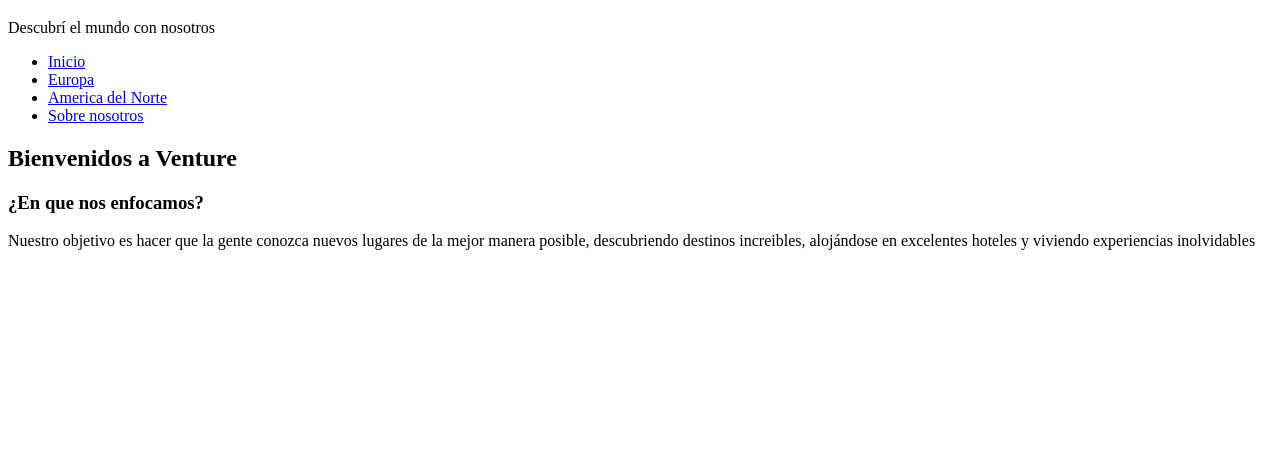
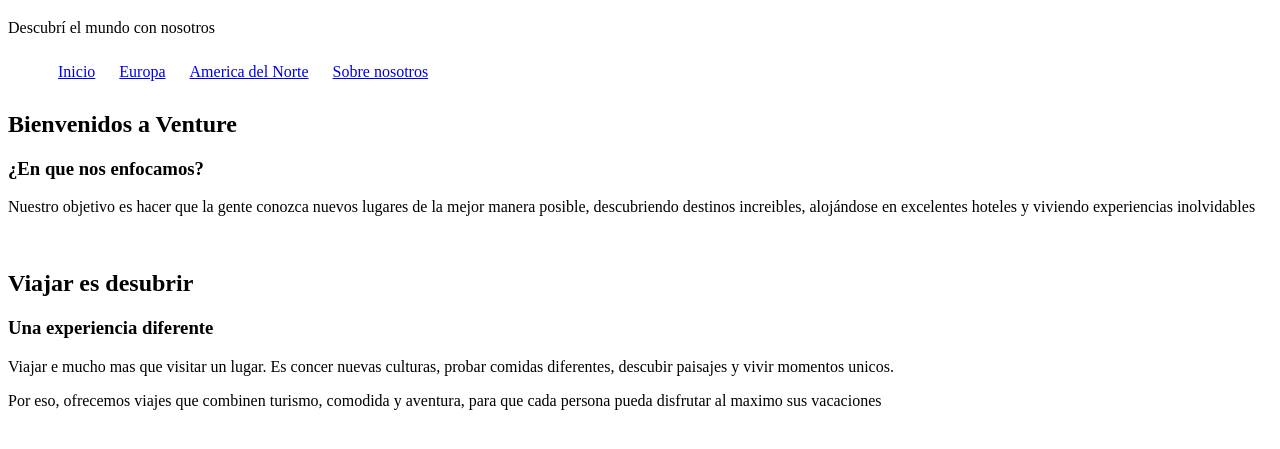
Before and after one commit to felixveltri/TP-Final-Veltri-Felix-4toE, a plain HTML site: page index.html in a window 1280 px wide. Shown: the part 87-536 px from the top of the page. Drawn offline with Linux system fonts and the light colour scheme.

Commit message:
section viajes

```diff
--- a/index.html
+++ b/index.html
@@ -27,6 +27,17 @@
             <article>
                 <h3>¿En que nos enfocamos?</h3>
                 <p>Nuestro objetivo es hacer que la gente conozca nuevos lugares de la mejor manera posible, descubriendo destinos increibles, alojándose en excelentes hoteles y viviendo experiencias inolvidables</p>
+                <img>
+            </article>
+        </section>
+
+        <section id="viajes">
+            <h2>Viajar es desubrir</h2>
+            <article>
+                <h3>Una experiencia diferente</h3>
+                <p>Viajar e mucho mas que visitar un lugar. Es concer nuevas culturas, probar comidas diferentes, descubir paisajes y vivir momentos unicos.</p>
+                <p>Por eso, ofrecemos viajes que combinen turismo, comodida y aventura, para que cada persona pueda disfrutar al maximo sus vacaciones</p>
+                <img>
             </article>
         </section>
     </main>
--- a/style.css
+++ b/style.css
@@ -0,0 +1,4 @@
+.opcion {
+    display: inline-block;
+    margin: 10px;
+}
```
